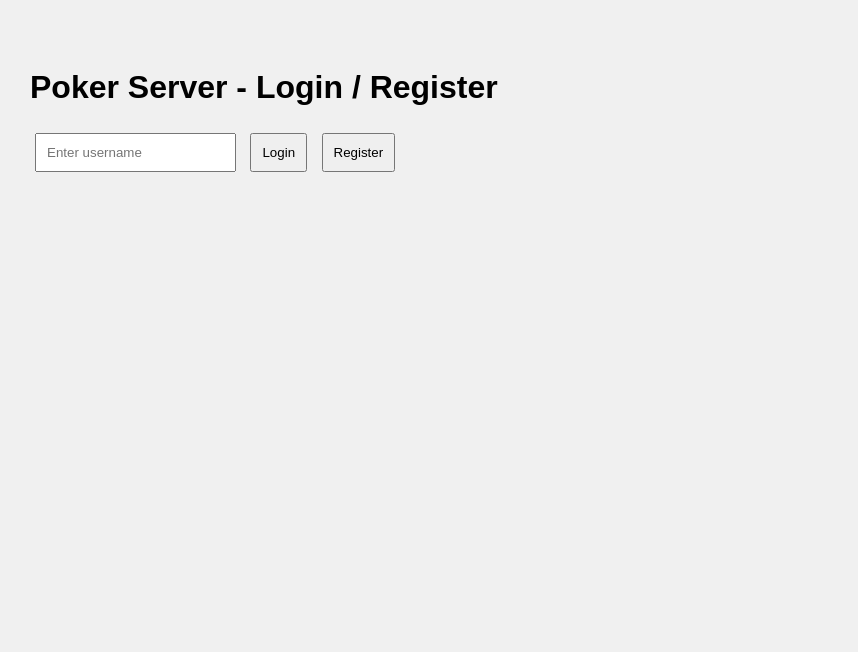
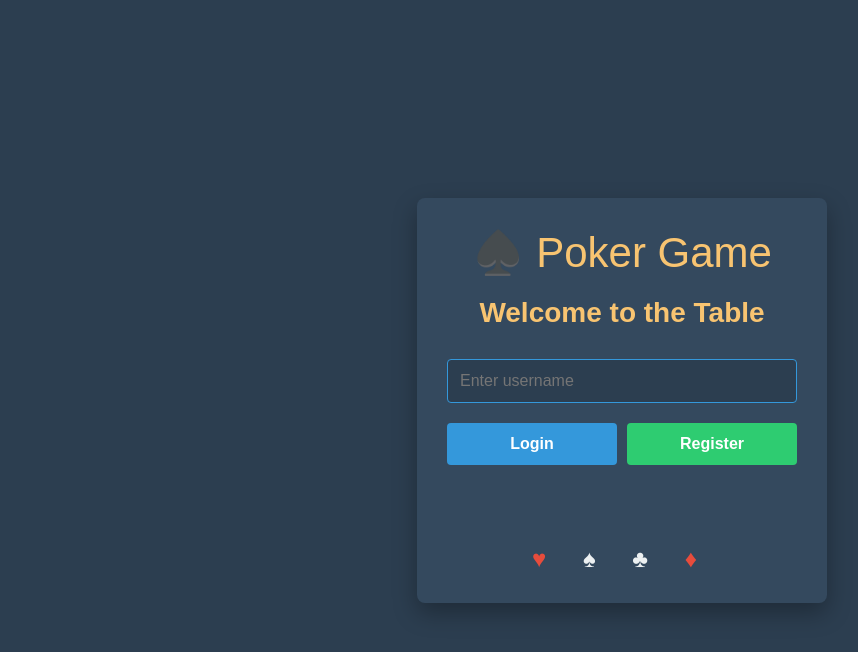
Before and after one commit to pangstar019/Rust-Poker-Server, a plain HTML site: page static/login.html in a window 1280 px wide. Shown: the whole page, without its empty margins (18-876 px from the left). Drawn offline with Linux system fonts and the light colour scheme.

Commit message:
Changed login frontend

```diff
--- a/static/login.html
+++ b/static/login.html
@@ -6,22 +6,127 @@
     <style>
       body {
         font-family: Arial, sans-serif;
-        background: #f0f0f0;
-        padding: 40px;
+        background: #2c3e50;
+        color: #ecf0f1;
+        margin: 0;
+        padding: 0;
+        height: 100vh;
+        display: flex;
+        justify-content: center;
+        align-items: center;
       }
-      input,
+
+      .login-container {
+        background: #34495e;
+        border-radius: 8px;
+        padding: 30px;
+        width: 350px;
+        box-shadow: 0 10px 25px rgba(0, 0, 0, 0.3);
+        text-align: center;
+      }
+
+      h1 {
+        color: #f8c471;
+        margin-bottom: 30px;
+        font-size: 28px;
+      }
+
+      .input-field {
+        width: 100%;
+        padding: 12px;
+        margin-bottom: 20px;
+        box-sizing: border-box;
+        border: 1px solid #3498db;
+        border-radius: 4px;
+        background-color: #2c3e50;
+        color: #ecf0f1;
+        font-size: 16px;
+      }
+
+      .button-group {
+        display: flex;
+        gap: 10px;
+        margin-bottom: 20px;
+      }
+
       button {
+        flex: 1;
+        padding: 12px 0;
+        border: none;
+        border-radius: 4px;
+        cursor: pointer;
+        font-size: 16px;
+        font-weight: bold;
+        transition: background-color 0.3s;
+      }
+
+      .login-btn {
+        background-color: #3498db;
+        color: white;
+      }
+
+      .login-btn:hover {
+        background-color: #2980b9;
+      }
+
+      .register-btn {
+        background-color: #2ecc71;
+        color: white;
+      }
+
+      .register-btn:hover {
+        background-color: #27ae60;
+      }
+
+      #message {
         padding: 10px;
-        margin: 5px;
+        margin-top: 15px;
+        color: #e74c3c;
+        min-height: 20px;
+      }
+
+      .logo {
+        font-size: 42px;
+        margin-bottom: 20px;
+        color: #f8c471;
+      }
+
+      .card-suits {
+        margin-top: 20px;
+        font-size: 24px;
+        letter-spacing: 15px;
+      }
+
+      .heart, .diamond {
+        color: #e74c3c;
+      }
+
+      .spade, .club {
+        color: #ecf0f1;
       }
     </style>
   </head>
   <body>
-    <h1>Poker Server - Login / Register</h1>
-    <input type="text" id="username" placeholder="Enter username" required />
-    <button onclick="login()">Login</button>
-    <button onclick="registerUser()">Register</button>
-    <div id="message"></div>
+    <div class="login-container">
+      <div class="logo">♠️ Poker Game</div>
+      <h1>Welcome to the Table</h1>
+
+      <input type="text" id="username" placeholder="Enter username" class="input-field" required />
+
+      <div class="button-group">
+        <button class="login-btn" onclick="login()">Login</button>
+        <button class="register-btn" onclick="registerUser()">Register</button>
+      </div>
+
+      <div id="message"></div>
+
+      <div class="card-suits">
+        <span class="heart">♥</span>
+        <span class="spade">♠</span>
+        <span class="club">♣</span>
+        <span class="diamond">♦</span>
+      </div>
+    </div>
 
     <script>
       const messageDiv = document.getElementById("message");
@@ -74,6 +179,13 @@
           JSON.stringify({ action: "Register", data: { username } })
         );
       }
+
+      // Add Enter key support
+      document.getElementById("username").addEventListener("keypress", function(event) {
+        if (event.key === "Enter") {
+          login();
+        }
+      });
     </script>
   </body>
 </html>
```
